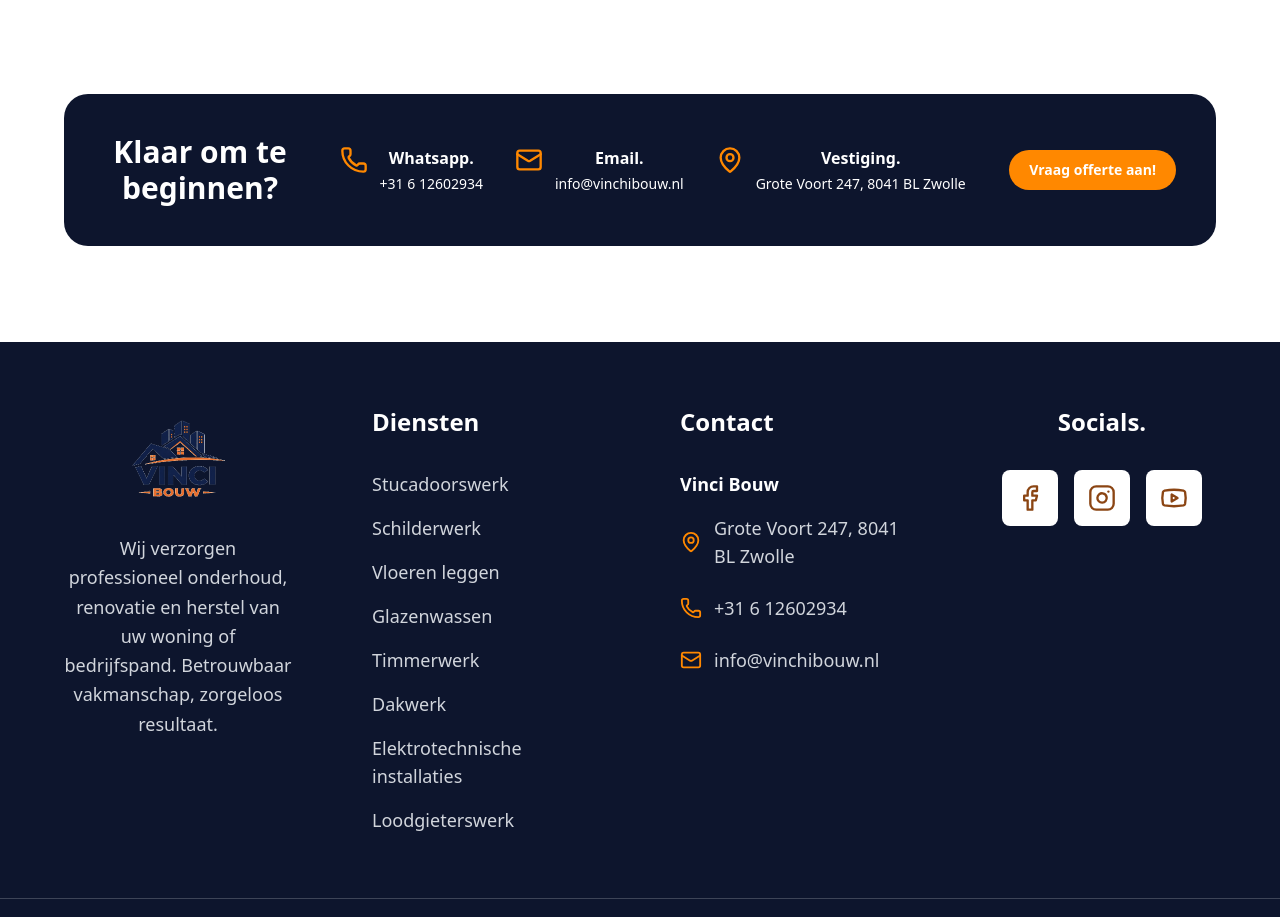
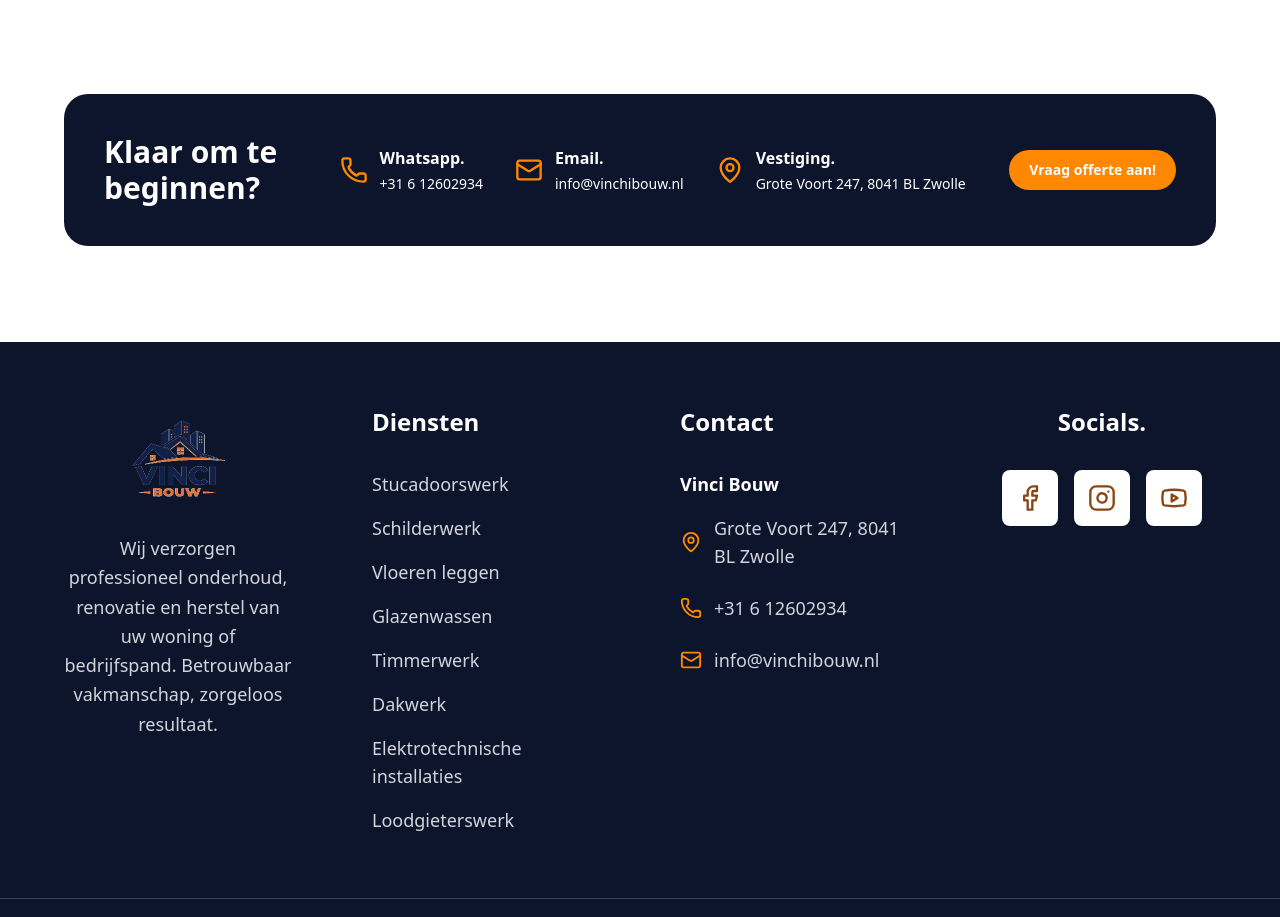
Before and after one commit to LejlaSkenderagic/vastgoed-website, a React (Vite) app in the folder frontend/: page /home in a window 1280 px wide. Shown: the part 3920-4837 px from the top of the page. Built offline with nearby package versions, Linux system fonts and the light colour scheme.

Commit message:
telefoon nu goed gealligned

```diff
--- a/frontend/src/components/contactBanner.jsx
+++ b/frontend/src/components/contactBanner.jsx
@@ -8,50 +8,44 @@ export const ContactBanner = () => {
         {/* Contact Banner */}
         <div className="bg-secondary rounded-3xl p-6 md:p-8 lg:p-10 flex flex-col lg:flex-row items-center justify-between gap-6">
           {/* Left Content */}
-          <div className="text-white lg:w-48">
+          <div className="text-white text-center lg:text-left lg:w-48">
             <h2 className="text-2xl md:text-3xl font-bold">
               Klaar om te beginnen?
             </h2>
           </div>
 
           {/* Center Contact Info */}
-          <div className="flex flex-col md:flex-row gap-6 lg:gap-8 text-white lg:flex-1 lg:justify-center">
+          <div className="flex flex-col gap-4 text-white w-full lg:w-auto lg:flex-1 lg:flex-row lg:gap-8 lg:justify-center">
             {/* Whatsapp */}
-            <div className="flex gap-3">
-              <div className="shrink-0">
-                <Phone size={28} className="text-primary" />
-              </div>
-              <div>
+            <div className="grid grid-cols-[40px_1fr] gap-3 items-center justify-items-start lg:flex lg:justify-start">
+              <Phone size={28} className="text-primary justify-self-center" />
+              <div className="text-left">
                 <h3 className="text-base font-semibold mb-1">Whatsapp.</h3>
-                <p className="text-sm whitespace-nowrap">+31 6 12602934</p>
+                <p className="text-sm">+31 6 12602934</p>
               </div>
             </div>
 
             {/* Email */}
-            <div className="flex gap-3">
-              <div className="shrink-0">
-                <Mail size={28} className="text-primary" />
-              </div>
-              <div>
+            <div className="grid grid-cols-[40px_1fr] gap-3 items-center justify-items-start lg:flex lg:justify-start">
+              <Mail size={28} className="text-primary justify-self-center" />
+              <div className="text-left">
                 <h3 className="text-base font-semibold mb-1">Email.</h3>
-                <p className="text-sm whitespace-nowrap">info@vinchibouw.nl</p>
+                <p className="text-sm">info@vinchibouw.nl</p>
               </div>
             </div>
 
             {/* Location */}
-            <div className="flex gap-3">
-              <div className="shrink-0">
-                <MapPin size={28} className="text-primary" />
-              </div>
-              <div>
+            <div className="grid grid-cols-[40px_1fr] gap-3 items-center justify-items-start lg:flex lg:justify-start">
+              <MapPin size={28} className="text-primary justify-self-center" />
+              <div className="text-left">
                 <h3 className="text-base font-semibold mb-1">Vestiging.</h3>
-                <p className="text-sm whitespace-nowrap">Grote Voort 247, 8041 BL Zwolle</p>
+                <p className="text-sm">Grote Voort 247, 8041 BL Zwolle</p>
               </div>
             </div>
           </div>
 
           {/* Right CTA Button */}
-          <div className="w-full lg:w-auto">
+          <div className="w-full lg:w-auto text-center">
             <Link
               to="/contact"
               className="inline-block px-5 py-2.5 bg-primary text-white font-semibold rounded-full hover:bg-orange-700 transition-all text-sm whitespace-nowrap"
```
